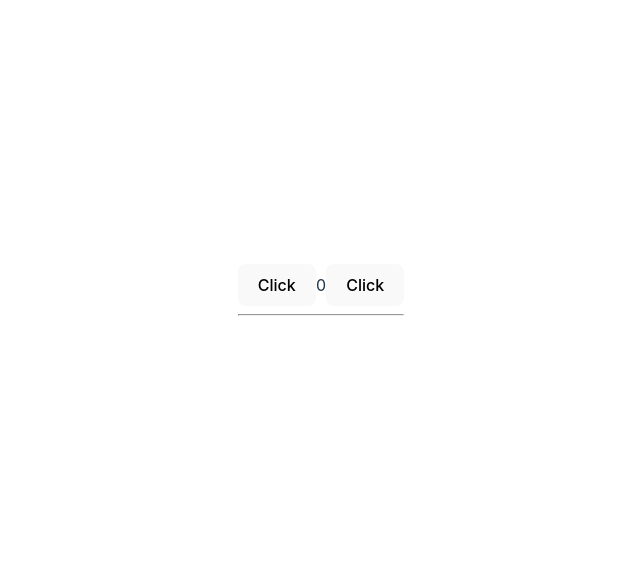
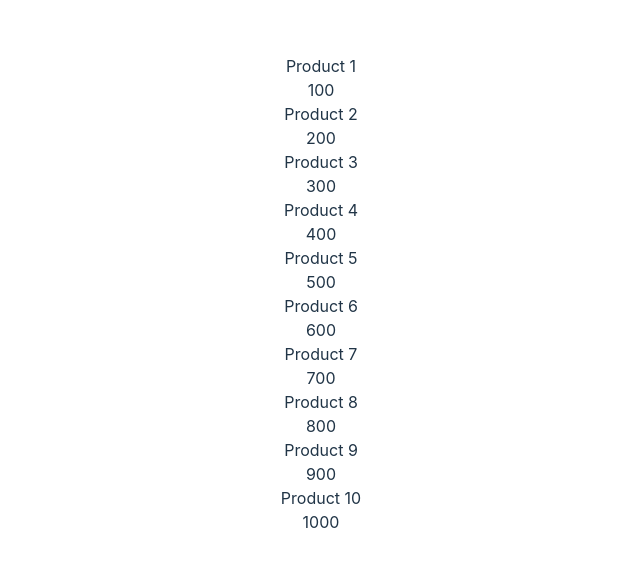
Before and after one commit to datlt2306/FPL-WEB209, a React (Vite) app: page / in a window 1280 px wide. Shown: the part 106-672 px from the top of the page, without its empty margins (319-959 px from the left). Built offline with nearby package versions, Linux system fonts and the light colour scheme; data requests are answered from the project's data file.

Commit message:
WD18205 - Buổi 3

```diff
--- /dev/null
+++ b/db.json
@@ -0,0 +1,14 @@
+{
+    "products": [
+        { "id": 1, "name": "Product 1", "price": 100 },
+        { "id": 2, "name": "Product 2", "price": 200 },
+        { "id": 3, "name": "Product 3", "price": 300 },
+        { "id": 4, "name": "Product 4", "price": 400 },
+        { "id": 5, "name": "Product 5", "price": 500 },
+        { "id": 6, "name": "Product 6", "price": 600 },
+        { "id": 7, "name": "Product 7", "price": 700 },
+        { "id": 8, "name": "Product 8", "price": 800 },
+        { "id": 9, "name": "Product 9", "price": 900 },
+        { "id": 10, "name": "Product 10", "price": 1000 }
+    ]
+}
--- a/src/App.tsx
+++ b/src/App.tsx
@@ -1,35 +1,30 @@
-import { useState } from "react";
+import { useEffect, useState } from "react";
 import "./App.css";
-import Product from "./components/Product";
 
+interface IProduct {
+    id: number;
+    name: string;
+    price: number;
+}
 function App() {
-    const [products, setProducts] = useState([]);
-    const [count, setCount] = useState(0);
-
-    function handleClick() {
-        console.log();
-    }
+    const [products, setProducts] = useState<IProduct[]>([]);
+    useEffect(() => {
+        (async () => {
+            const response = await fetch("http://localhost:3001/products");
+            const data = await response.json();
+            setProducts(data);
+        })();
+    }, []);
     return (
         <>
-            <button onClick={() => handleClick}>Click</button>
-            {count}
-            <button onClick={() => setCount(count + 1)}>Click</button>
-            <hr />
-            {products.map((item, index) => {
-                return <Product item={item} key={index} />;
-            })}
+            {products.map((item: IProduct, index) => (
+                <div key={index}>
+                    <div>{item.name}</div>
+                    <div>{item.price}</div>
+                </div>
+            ))}
         </>
     );
 }
 
 export default App;
-
-// function show(value){
-//   console.log(value)
-// }
-
-// function sum(a, b, callback){
-//   callback(a + b);
-// }
-
-// sum(10, 20, show)
```
